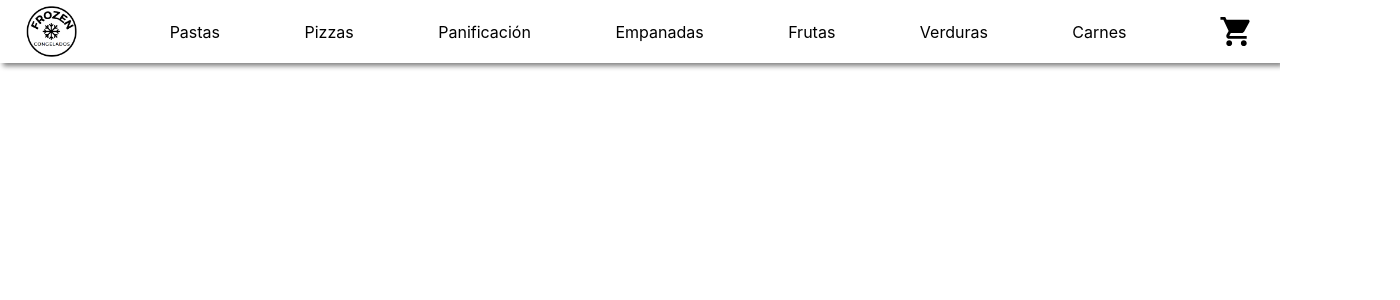
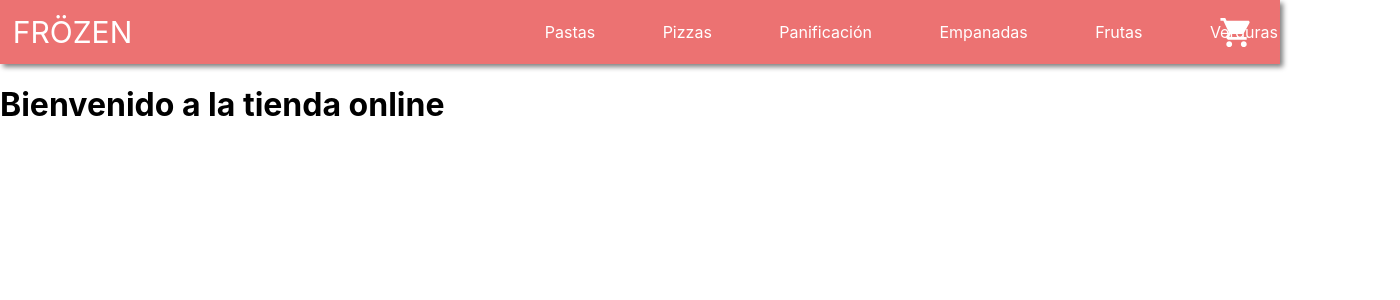
Before and after one commit to jmulinaris/final-ReactJS, a React (Create React App) app: page / in a window 1280 px wide. Shown: the top 300 px of the page, 1400 px wide, since content can reach past the window. Built offline with nearby package versions, Linux system fonts and the light colour scheme.

Commit message:
creo CartWidget + ItemListContainer

```diff
--- a/public/index.html
+++ b/public/index.html
@@ -10,34 +10,14 @@
       content="Web site created using create-react-app"
     />
     <link rel="apple-touch-icon" href="%PUBLIC_URL%/logo192.png" />
-    <!--
-      manifest.json provides metadata used when your web app is installed on a
-      user's mobile device or desktop. See https://developers.google.com/web/fundamentals/web-app-manifest/
-    -->
+
     <link rel="manifest" href="%PUBLIC_URL%/manifest.json" />
-    <!--
-      Notice the use of %PUBLIC_URL% in the tags above.
-      It will be replaced with the URL of the `public` folder during the build.
-      Only files inside the `public` folder can be referenced from the HTML.
 
-      Unlike "/favicon.ico" or "favicon.ico", "%PUBLIC_URL%/favicon.ico" will
-      work correctly both with client-side routing and a non-root public URL.
-      Learn how to configure a non-root public URL by running `npm run build`.
-    -->
-    <title>React App</title>
+    <title>FROZEN</title>
   </head>
   <body>
     <noscript>You need to enable JavaScript to run this app.</noscript>
     <div id="root"></div>
-    <!--
-      This HTML file is a template.
-      If you open it directly in the browser, you will see an empty page.
 
-      You can add webfonts, meta tags, or analytics to this file.
-      The build step will place the bundled scripts into the <body> tag.
-
-      To begin the development, run `npm start` or `yarn start`.
-      To create a production bundle, use `npm run build` or `yarn build`.
-    -->
   </body>
 </html>
--- a/src/App.js
+++ b/src/App.js
@@ -1,9 +1,13 @@
 import React from "react";
-import Header from "./Components/NavBar/NavBar"
+import ItemListContainer from "./Components/ItemListContainer/ItemListContainer";
+import NavBar from "./Components/NavBar/NavBar"
 
 const App = () => {
   return (
-    <Header />
+    <>
+      <NavBar />
+      <ItemListContainer texto="Bienvenido a la tienda online"/>
+    </>
   )
 }
 
--- /dev/null
+++ b/src/Components/CartWidget/CartWidget.css
@@ -0,0 +1,7 @@
+.carrito{
+    margin-right:2%;
+}
+
+.carrito :hover{
+    color:black;
+}
--- /dev/null
+++ b/src/Components/CartWidget/CartWidget.js
@@ -0,0 +1,11 @@
+import React from "react";
+import ShoppingCartIcon from '@mui/icons-material/ShoppingCart';
+import "./CartWidget.css"
+
+const CartWidget = () =>{
+    return (
+        <ShoppingCartIcon className="carrito" fontSize="large"/>
+    )
+}
+
+export default CartWidget;
--- /dev/null
+++ b/src/Components/ItemListContainer/ItemListContainer.js
@@ -0,0 +1,10 @@
+import React from "react";
+import Title from "../Title";
+
+const ItemListContainer = ({texto}) =>{
+    return (
+        <Title greeting={texto}/>
+    )
+}
+
+export default ItemListContainer;
--- a/src/Components/NavBar/NavBar.css
+++ b/src/Components/NavBar/NavBar.css
@@ -1,24 +1,39 @@
+*{
+    --main-color:rgb(236, 114, 114);
+}
+
 header {
+    box-shadow: 3px 3px 5px grey;
+    background-color: var(--main-color);
+    height:4rem;
+    display:flex;
+    justify-content: space-between;
+    color:white;
+    align-items: center;
+}
+
+.nav__list{
+    list-style: none;
     display:flex;
     justify-content: space-around;
-    align-items: center;
     flex-wrap: nowrap;
-    box-shadow: 3px 3px 5px grey;
 }
 
-img {
-    width:4%;
-    margin-top:0.5%;
-    margin-bottom: 0.5%;
+ul li{
+    margin-left:15%;
+}
+
+ul li :hover{
+    color:black;
+}
+
+.nombre{
+    font-size:30px;
+    margin:1%;
+    color:white;
 }
 
 a {
-    padding: 40px;
     text-decoration: none;
-    color:black;
-    margin-bottom:1%;
+    color:white;
 }
-
-a:hover {
-    color:hotpink;
-}
--- a/src/Components/NavBar/NavBar.js
+++ b/src/Components/NavBar/NavBar.js
@@ -1,22 +1,24 @@
 import React from "react";
-import logo from "../../assets/logoTienda.png"
-import ShoppingCartIcon from '@mui/icons-material/ShoppingCart';
+import logo from "../../assets/logoTienda.png";
+import CartWidget from "../CartWidget/CartWidget";
 import "./NavBar.css"
 
 const NavBar = () =>{
     return (
         <header>
-            <img src ={logo} alt ="logo" />
-                <nav>
-                    <a href =""> Pastas </a>
-                    <a href =""> Pizzas</a>
-                    <a href =""> Panificación</a>
-                    <a href =""> Empanadas</a>
-                    <a href =""> Frutas </a>
-                    <a href =""> Verduras </a>
-                    <a href =""> Carnes </a>
+            <a className="nombre" href ="#"> FRÖZEN </a>
+                <nav className="nav">
+                    <ul className="nav__list">
+                        <li><a className="nav__link" href ="#"> Pastas </a></li>
+                        <li><a className="nav__link" href ="#"> Pizzas</a></li>
+                        <li><a className="nav__link" href ="#"> Panificación</a></li>
+                        <li><a className="nav__link" href ="#"> Empanadas</a></li>
+                        <li><a className="nav__link" href ="#"> Frutas </a></li>
+                        <li><a className="nav__link" href ="#"> Verduras </a></li>
+                        <li><a className="nav__link" href ="#"> Carnes </a></li>
+                    </ul>
                 </nav>
-            <ShoppingCartIcon fontSize="large"/>
+                <CartWidget />
         </header>
     )
 }
--- /dev/null
+++ b/src/Components/Title/index.js
@@ -0,0 +1,9 @@
+import React from "react";
+
+const Title = ({greeting}) =>{
+    return(
+        <h1>{greeting}</h1>
+    )
+}
+
+export default Title;
```
Also changed, not shown: 1 other file (tests, documents, lock files or other folders).
